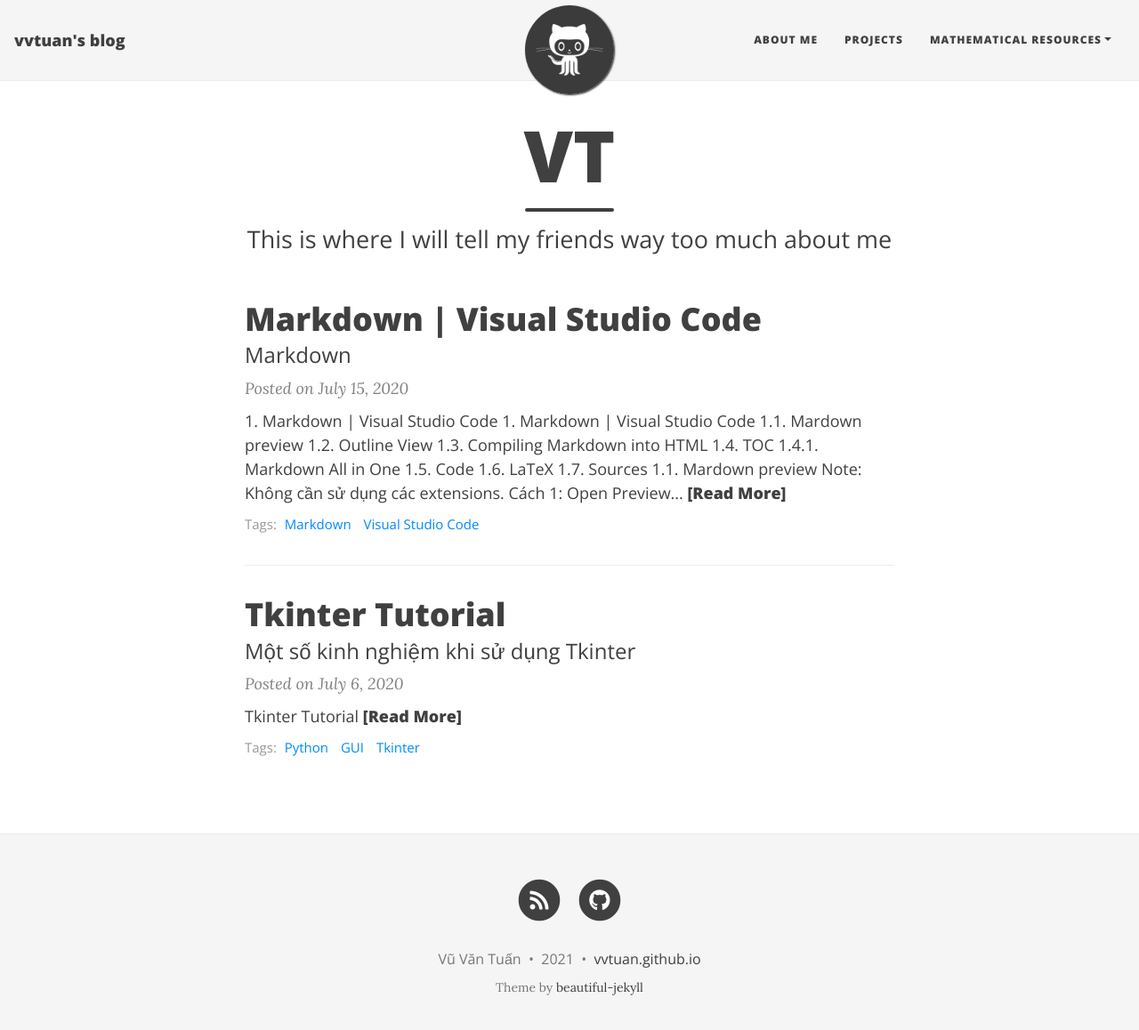
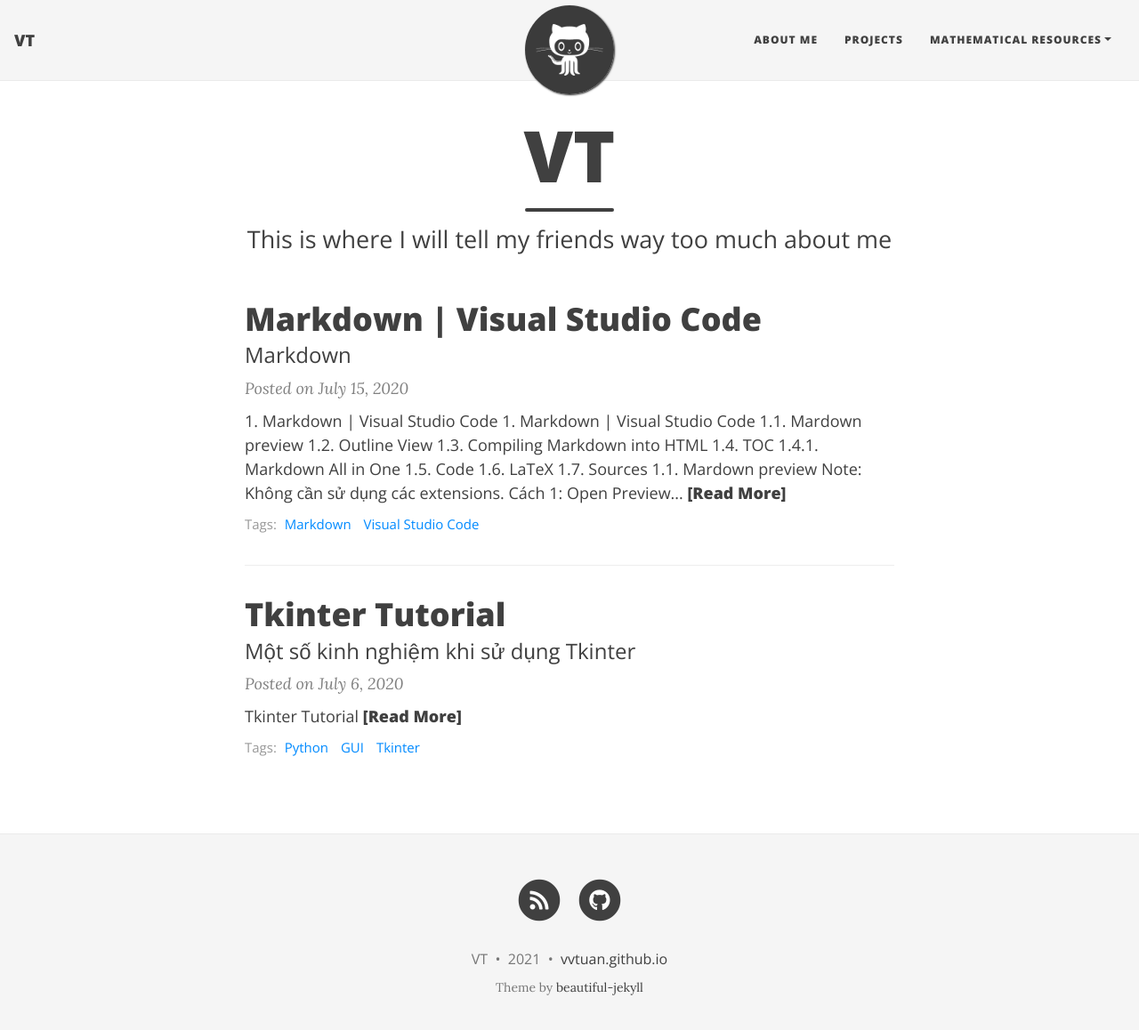
Before and after one commit to vvtuan/vvtuan.github.io, a Jekyll site: the page built from index.html, in a window 1280 px wide and 1171 px high. Shown: the top 1158 px of the window at 89% size. Built offline with Jekyll 4.4.1, drawn with Linux system fonts in a browser that asks for light colours; nearby versions of some CDN libraries; Markdown is read by kramdown in place of the engine named in the settings; the list of posts is cut into pages by our own code.

Commit message:
Update _config.yml

```diff
--- a/_config.yml
+++ b/_config.yml
@@ -2,13 +2,13 @@
 url: https://vvtuan.github.io
 
 # Name of website
-title: vvtuan's blog
+title: VT
 
 # Short description of your site
-description: A virtual proof that I'm awesome
+description: Some of my notes
 
 # Your name to show in the footer
-author: Vũ Văn Tuấn
+author: VT
 
 # --- List of links in the navigation bar --- #
 
```
